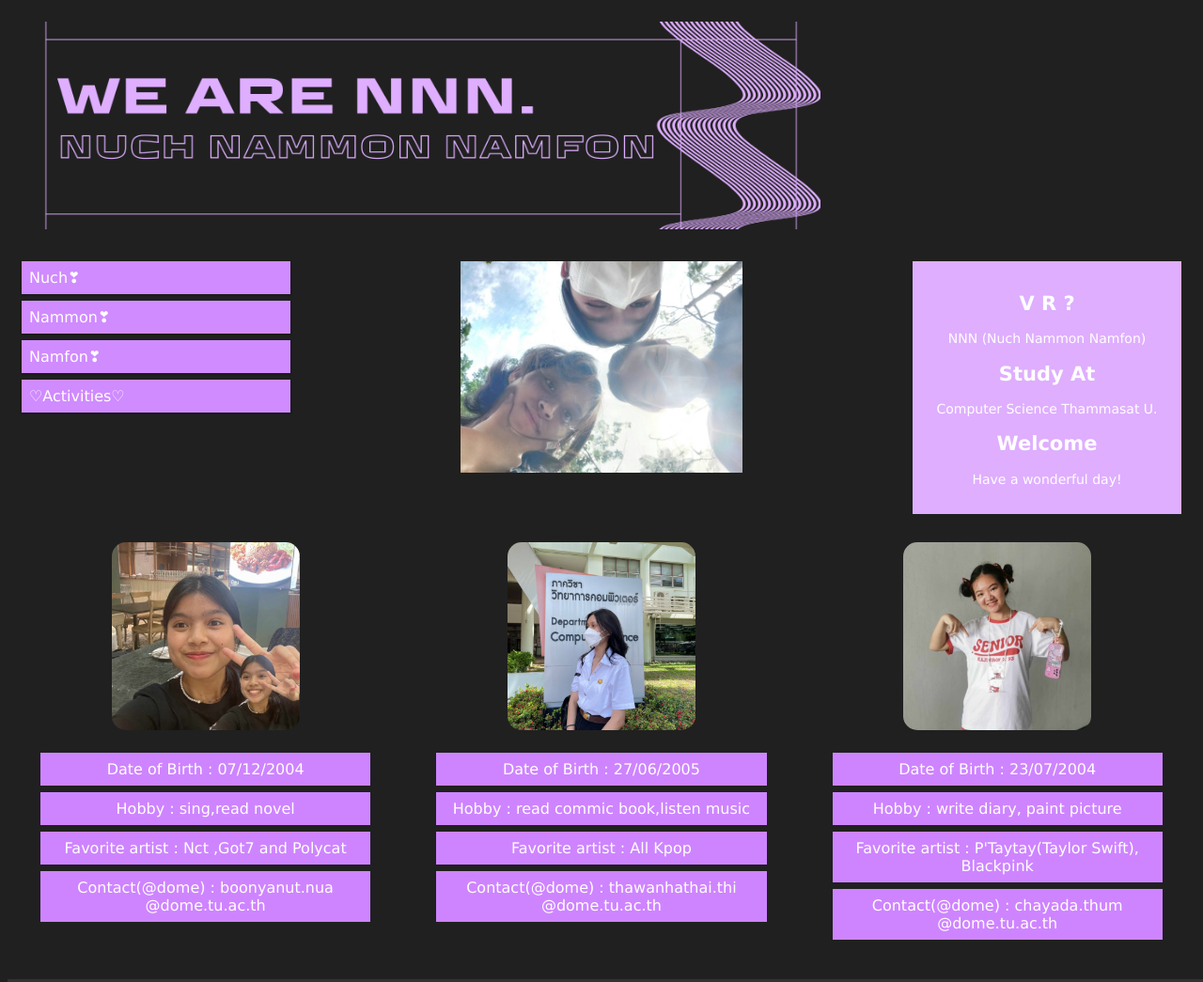
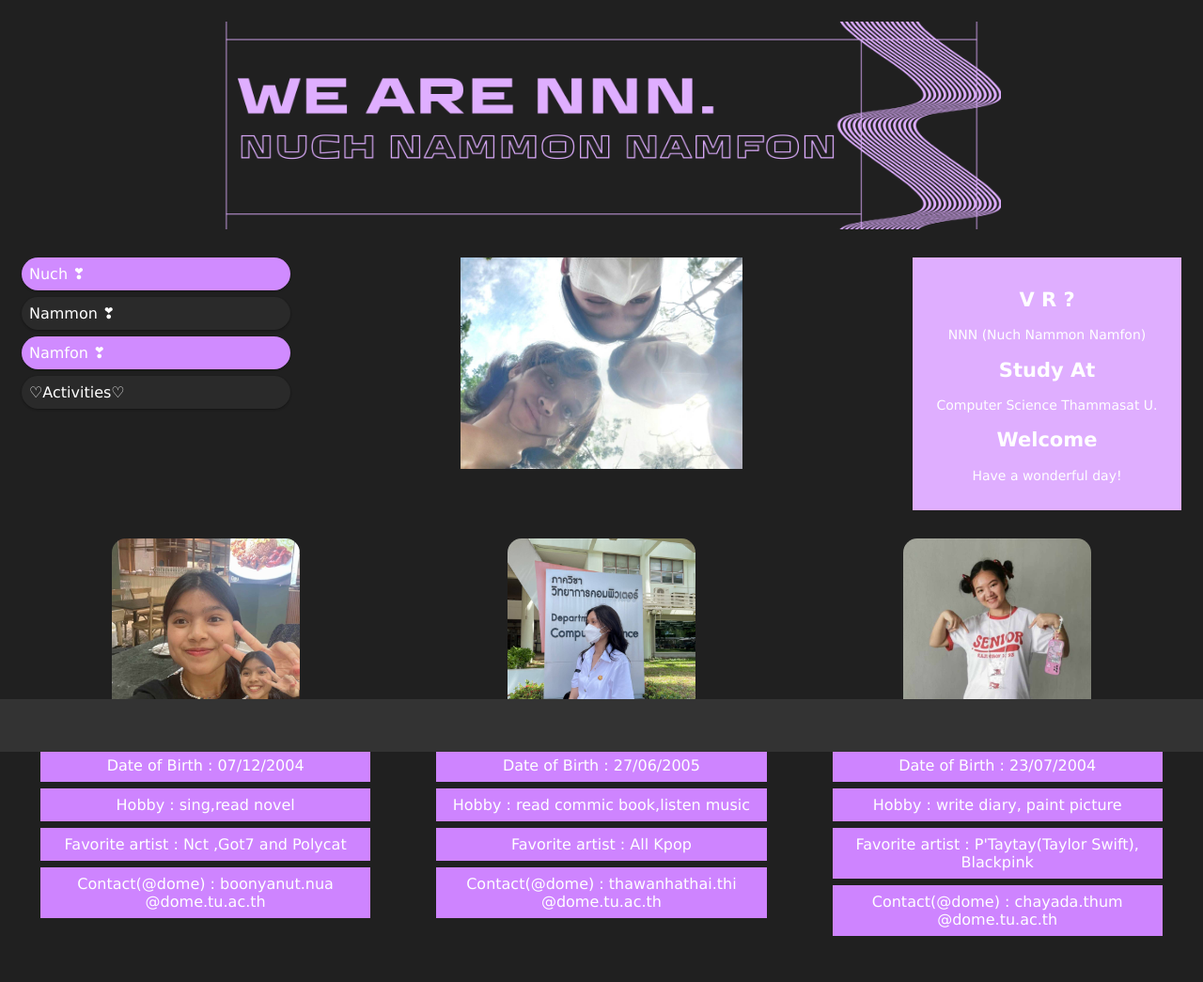
Before and after one commit to Chayada23/CS100-Project-G08, a plain HTML site: page ourpassport.html in a window 1280 px wide. Shown: the top 1045 px of the page at 94% size. Drawn offline with Linux system fonts and the light colour scheme.

Commit message:
update css v.2

```diff
--- a/ourpassport.html
+++ b/ourpassport.html
@@ -16,10 +16,10 @@
         <div class="row">
             <div class="col-3 col-s-3 menu">
                 <ul>
-                <a onclick="showNuchAlert()"><li>Nuch❣︎</li></a>
-                <a onclick="showNammonAlert()"><li>Nammon❣︎</li></a>
-                <a onclick="showNamfonAlert()"><li>Namfon❣︎</li></a>
-                <a href="ouractivities.html"><li>♡︎Activities♡︎</li></a>
+                <a onclick="showNuchAlert()"><li>Nuch ❣︎</li></a>
+                <a onclick="showNammonAlert()"><li class="two">Nammon ❣︎</li></a>
+                <a onclick="showNamfonAlert()"><li>Namfon ❣︎</li></a>
+                <a href="ouractivities.html"><li class="two">♡︎Activities♡︎</li></a>
                 </ul>
             </div>
 
--- a/script.js
+++ b/script.js
@@ -30,5 +30,5 @@ function submitForm(event) {
   }
 
   function showNamfonAlert() {
-    alert('♡talk to Namfon ♡︎ : Look just good things and grow hapily every day');
+    alert('talk to Namfon ♡︎ : Look just good things and grow hapily every day');
   }
--- a/style.css
+++ b/style.css
@@ -1,7 +1,26 @@
 * {
   box-sizing: border-box;
 }
+/*****************
+    scrollbar
+*****************/
+::-webkit-Scrollbar{
 
+  width: 10px;
+  background: #000000;
+
+  }
+
+  ::-webkit-Scrollbar-thumb{
+
+  border-radius: 10px;
+  background: #d08bff;
+  box-shadow: inset 0 0 20px #c16afb;
+
+  }
+/***********
+เมนู รูปรวม VR
+************/
 .row::after {
   content: "";
   clear: both;
@@ -13,7 +32,9 @@
     clear: both;
     display: table;
   }
-
+/******************
+font และ สีทั้งหน้าเว็บ
+******************/
 html {
   font-family: "Lucida Sans", sans-serif;
 }
@@ -35,6 +56,9 @@ body {
   padding: 15px;
 }*/
 .header {
+  display: flex;
+  justify-content: center; /* ย้ายรูปไปอยู่ตรงกลางแนวนอน */
+  align-items: center;
   width: 100vw; /* กว้างเต็มขอบจอ */
   height: auto; /* ความสูงเป็น auto เพื่อให้เต็มความสูงของเนื้อหาภายใน */
   padding: 20px; /* กำหนด Padding ตามที่ต้องการ */
@@ -42,14 +66,28 @@ body {
 
 }
 
+/*.footer {
+  width: 100vw;
+  height: auto;
+  padding: 20px;
+  box-sizing: border-box;
+  background-color: #333;
+  color: #fff;
+}*/
+
 .footer {
   width: 100vw; /* กว้างเต็มขอบจอ */
   height: auto; /* ความสูงเป็น auto เพื่อให้เต็มความสูงของเนื้อหาภายใน */
   padding: 20px; /* กำหนด Padding ตามที่ต้องการ */
+  margin: 0; /* กำหนด Margin เป็น 0 เพื่อให้ไม่มีช่องว่างรอบขอบ */
   box-sizing: border-box;
   background-color: #333; /* เปลี่ยนสีพื้นหลังตามที่ต้องการ */
   color: #fff; /* เปลี่ยนสีข้อความตามที่ต้องการ */
+  position: fixed; /* ติดด้านล่างของหน้าจอ */
+  bottom: 0; /* ตั้งค่าให้ติดกับด้านล่างของหน้าจอ */
+  left: 0; /* ตั้งค่าให้ติดด้านซ้ายของหน้าจอ */
 }
+
 
 /****** เมนูที่ลิ้งได้ ******/
 .menu ul {
@@ -64,10 +102,20 @@ body {
   background-color:#d08bff;
   color: #ffffff;
   box-shadow: 0 1px 3px rgba(0,0,0,0.12), 0 1px 2px rgba(0,0,0,0.24);
+  border-radius: 20px;
 }
 
 .menu li:hover {
   background-color: #ddb4fa;
+}
+
+li.two {
+  background-color: #2a2a2a;
+  border-radius: 20px;
+}
+
+li.two:hover {
+  background-color: #545454;
 }
 
 a {
```
